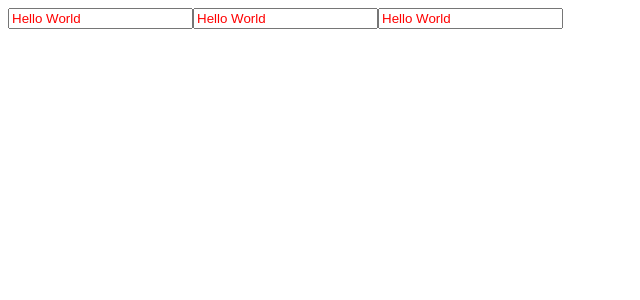
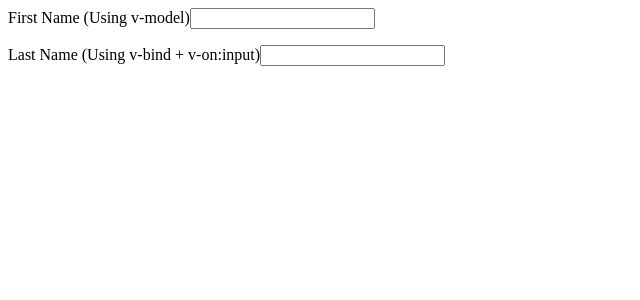
Before and after one commit to julianandreszb/vue-js-certification, a Vue app: page / in a window 1280 px wide. Shown: the top 300 px of the page, without its empty margins (0-640 px from the left). Built offline with nearby package versions, Linux system fonts and the light colour scheme.

Commit message:
Save progress

```diff
--- a/src/App.vue
+++ b/src/App.vue
@@ -1,9 +1,12 @@
 <script setup>
-import BindingMultipleAttributes from '@/components/BindingMultipleAttributes.vue'
+// import DynamicArguments from '@/components/DynamicArguments.vue'
+// import BindingMultipleAttributes from '@/components/BindingMultipleAttributes.vue'
+// import AccessingEventArgumentInInlineHandlers from '@/components/AccessingEventArgumentInInlineHandlers.vue'
+import FormBindings from '@/components/FormBindings.vue'
 </script>
 
 <template>
-  <BindingMultipleAttributes />
+  <FormBindings />
 </template>
 
 <style scoped></style>
--- /dev/null
+++ b/src/components/AccessingEventArgumentInInlineHandlers.vue
@@ -0,0 +1,22 @@
+<script setup>
+function warn(message, event) {
+  console.log(event)
+  // now we have access to the native event
+  if (event) {
+    event.preventDefault()
+  }
+  console.log(message)
+}
+</script>
+
+<template>
+  <button @click="(event) => warn('Using event argument', event)">
+    Using event function event argument
+  </button>
+
+  <br />
+
+  <button @click="warn('Using event argument', $event)">Using $event special variable</button>
+</template>
+
+<style scoped></style>
--- a/src/components/BindingMultipleAttributes.vue
+++ b/src/components/BindingMultipleAttributes.vue
@@ -14,12 +14,14 @@ const objectOfAttributes = reactive({
   <!-- RENDER:  -->
   <!-- <input class="text-red" id="unique-id">  -->
 
+  <br>
 
   <!-- SAME THAT -->
   <input :value="objectOfAttributes.value" :class="objectOfAttributes.class" :id="objectOfAttributes.id" />
   <!-- RENDER:  -->
   <!-- <input class="text-red" id="unique-id">  -->
 
+  <br>
 
   <!-- SAME THAT -->
   <input v-bind:value="objectOfAttributes.value" v-bind:class="objectOfAttributes.class" v-bind:id="objectOfAttributes.id" />
--- /dev/null
+++ b/src/components/FormBindings.vue
@@ -0,0 +1,39 @@
+<script setup>
+import { ref } from 'vue'
+
+const firstName = ref('')
+const lastName = ref('')
+</script>
+
+<template>
+  <form action="">
+    <div>
+      <label for="firstName">First Name (Using v-model)</label>
+      <input v-model="firstName" type="text" name="firstName" id="firstName" />
+      <p>{{ firstName }}</p>
+    </div>
+
+    <div>
+      <label for="lastName">Last Name (Using v-bind + v-on:input)</label>
+      <input
+        v-bind:value="lastName"
+        type="text"
+        v-on:input="lastName = $event.target.value /* (event) => (lastName = event.target.value)*/"
+        name="lastName"
+        id="lastName"
+      />
+      <p>{{ lastName }}</p>
+    </div>
+  </form>
+</template>
+
+<style scoped>
+form {
+  display: flex;
+  flex-direction: column;
+}
+
+label {
+  margin-top: 1rem;
+}
+</style>
```
Also changed, not shown: eslint.config.js (added, +10 -0 lines), package.json (+8 -6 lines), 1 other file (tests, documents, lock files or other folders).
